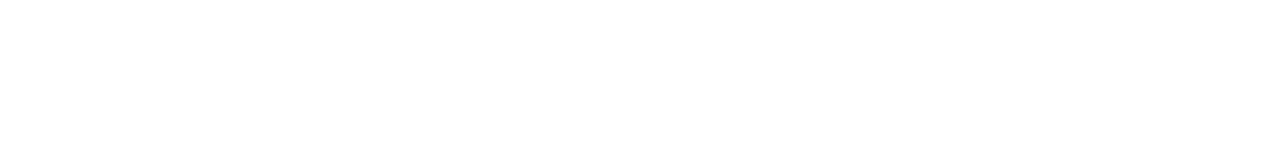
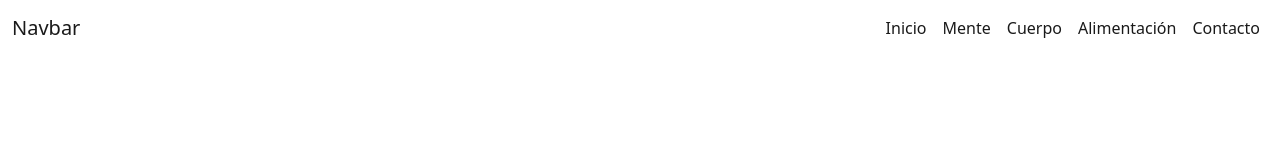
Before and after one commit to R13Axis/ejercitate, a plain HTML site: page index.html in a window 1280 px wide. Drawn offline with nearby package versions, Linux system fonts and the light colour scheme.

Commit message:
Añadí imagen Hero y terminé menu

```diff
--- a/index.html
+++ b/index.html
@@ -8,10 +8,42 @@
     <!-- CSS only -->
   <link href="https://cdn.jsdelivr.net/npm/bootstrap@5.2.0/dist/css/bootstrap.min.css" rel="stylesheet" integrity="sha384-gH2yIJqKdNHPEq0n4Mqa/HGKIhSkIHeL5AyhkYV8i59U5AR6csBvApHHNl/vI1Bx" crossorigin="anonymous">
 
-  <title>Document</title>
+  <title>Ejercitate</title>
 
 </head>
 <body>
+  <header>
+
+    <nav class="navbar navbar-expand-lg bg-transparent">
+      <div class="container-fluid">
+        <a class="navbar-brand" href="#">Navbar</a>
+        <button class="navbar-toggler" type="button" data-bs-toggle="collapse" data-bs-target="#navbarSupportedContent" aria-controls="navbarSupportedContent" aria-expanded="false" aria-label="Toggle navigation">
+          <span class="navbar-toggler-icon"></span>
+        </button>
+        <div class="collapse navbar-collapse justify-content-end" id="navbarSupportedContent">
+          <ul class="navbar-nav mb-2 mb-lg-0 nav justify-content-end">
+            <li class="nav-item">
+              <a class="nav-link active" aria-current="page" href="#">Inicio</a>
+            </li>
+            <li class="nav-item">
+              <a class="nav-link active" aria-current="page" href="#">Mente</a>
+            </li>
+            <li class="nav-item">
+              <a class="nav-link active" aria-current="page" href="#">Cuerpo</a>
+            </li>
+            <li class="nav-item">
+              <a class="nav-link active" aria-current="page" href="#">Alimentación</a>
+            </li>
+            <li class="nav-item">
+              <a class="nav-link active" aria-current="page" href="#">Contacto</a>
+            </li>
+
+          </ul>
+        </div>
+      </div>
+    </nav>
+
+  </header>
 
   <!-- JavaScript Bundle with Popper -->
 
```
Also changed, not shown: imagenes/pexels-leon-ardho-1552242 (1).jpg (added).
